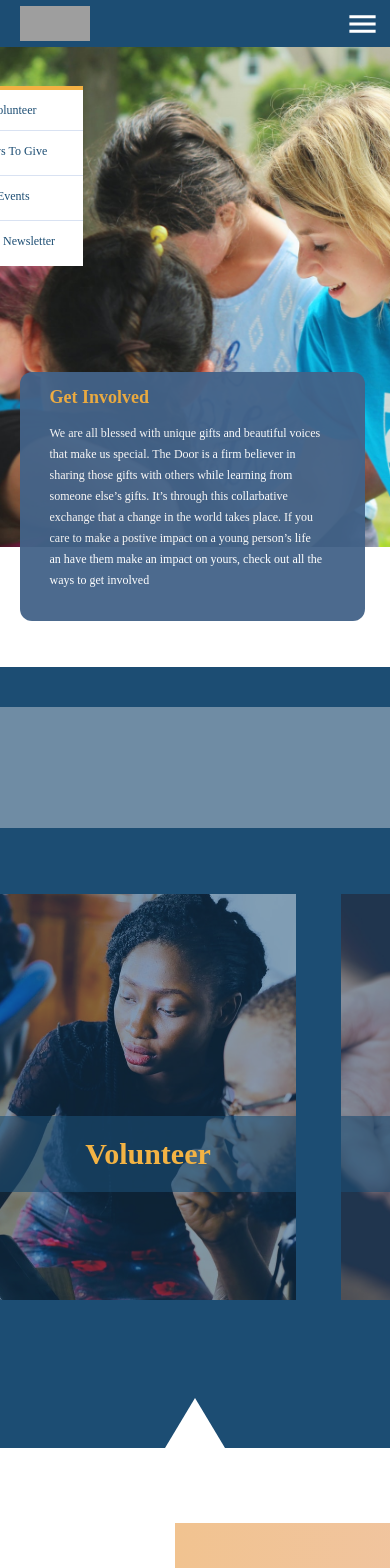
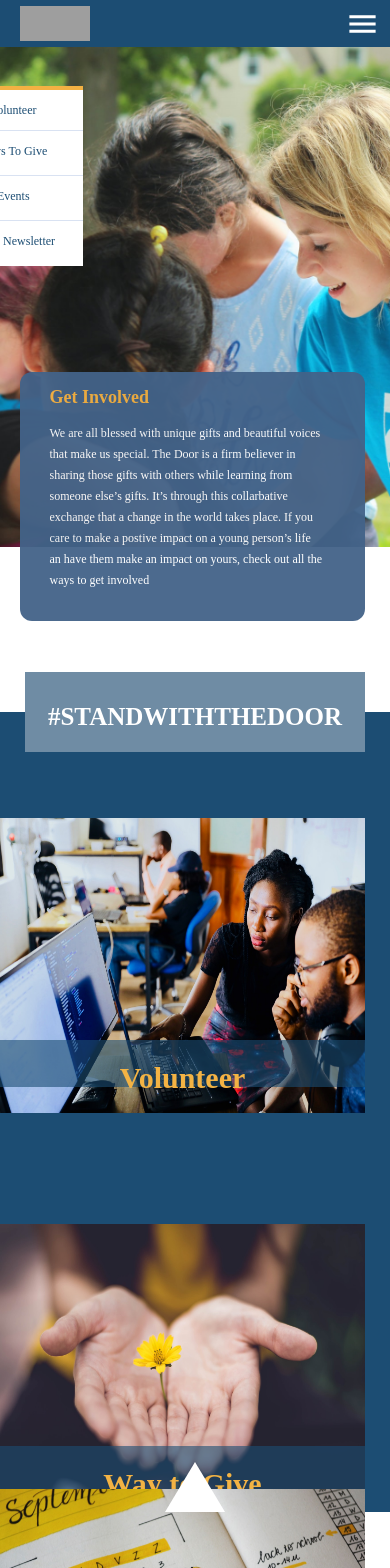
Before and after one commit to Ricomitch/The-Door, a React (Create React App) app in the folder client/: page /get-involved in a window 390 px wide. Shown: the top 1568 px of the page. Built offline with nearby package versions, Linux system fonts and the light colour scheme; grey boxes are pictures that could not be loaded; a web font is replaced by a local one.

Commit message:
action cards responsive design  incomplete

```diff
--- a/client/src/components/GetInvolved/ActionCard.css
+++ b/client/src/components/GetInvolved/ActionCard.css
@@ -60,3 +60,46 @@
 .action-card:hover .action-hover-text {
   display: inline-block;
 }
+
+@media screen and (max-width: 426px) {
+  .action-section {
+    /* align-content: center !important; */
+    display: flex;
+    flex-direction: column;
+    width: 100%;
+    height: 1200px;
+    overflow: visible;
+    padding-bottom: 400px !important;
+    box-sizing: unset;
+  }
+  .action-card {
+    width: 365px;
+    /* height: 295px; */
+  }
+  .involved-hero2 {
+    height: 800px;
+    margin-bottom: 800px !important;
+  }
+  .action-image {
+    opacity: 1;
+  }
+  .newsletter,
+  .events,
+  .way-to-give,
+  .action-volunteer {
+    width: 365px;
+    height: 295px;
+    object-position: unset;
+    /* position: absolute; */
+    top: 50%;
+  }
+  .action-card-banner {
+    width: 365px;
+    height: 46.89px;
+  }
+  /* .newsletter {
+    position: absolute;
+    top: 50% !important;
+  } */
+
+}
--- a/client/src/components/GetInvolved/HeroGetInvolved.css
+++ b/client/src/components/GetInvolved/HeroGetInvolved.css
@@ -12,7 +12,7 @@ div.HeroGetRectangle143 {
   .img-wrapper {
     height: 500px !important;
     width: 100% !important;
-    margin-bottom: 120px !important;
+    margin-bottom: 165px !important;
   }
   .HeroGetRectangle143 {
     left: 5%;
--- a/client/src/components/shared/StandWith/StandWith.css
+++ b/client/src/components/shared/StandWith/StandWith.css
@@ -16,5 +16,19 @@
 }
 .sw-volunteer {
   width: 1440px;
-  background-color: hsla(38, 89%, 71%, .9);
+  background-color: hsla(38, 89%, 71%, 0.9);
 }
+
+@media screen and (max-width: 426px) {
+  .stand-with-box {
+    width: 87%;
+    background: #6f8ca4;
+    margin-top: -80px !important ;
+    height: 80px !important;
+  }
+
+  .stand-with-text {
+    font-size: 25px;
+    line-height: 90px;
+  }
+}
```
Also changed, not shown: client/src/components/GetInvolved/ActionSection.css (line endings or trailing spaces).
